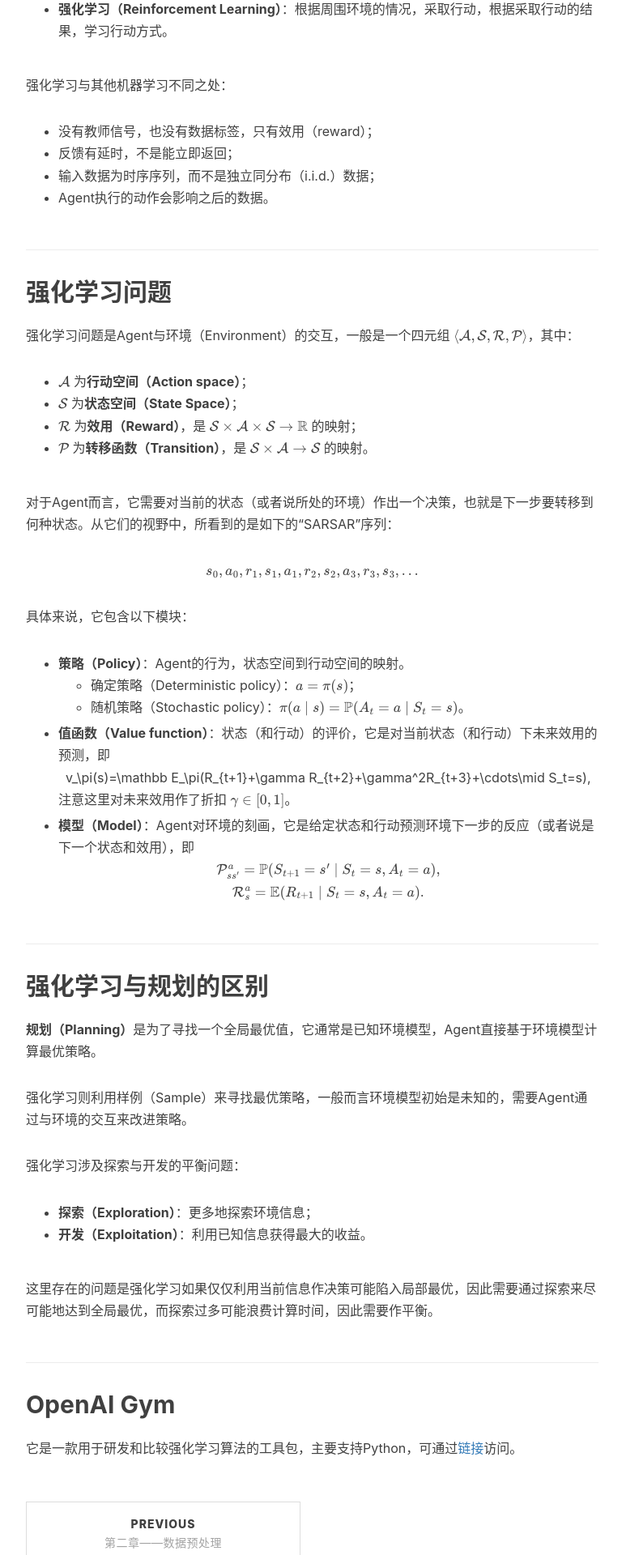
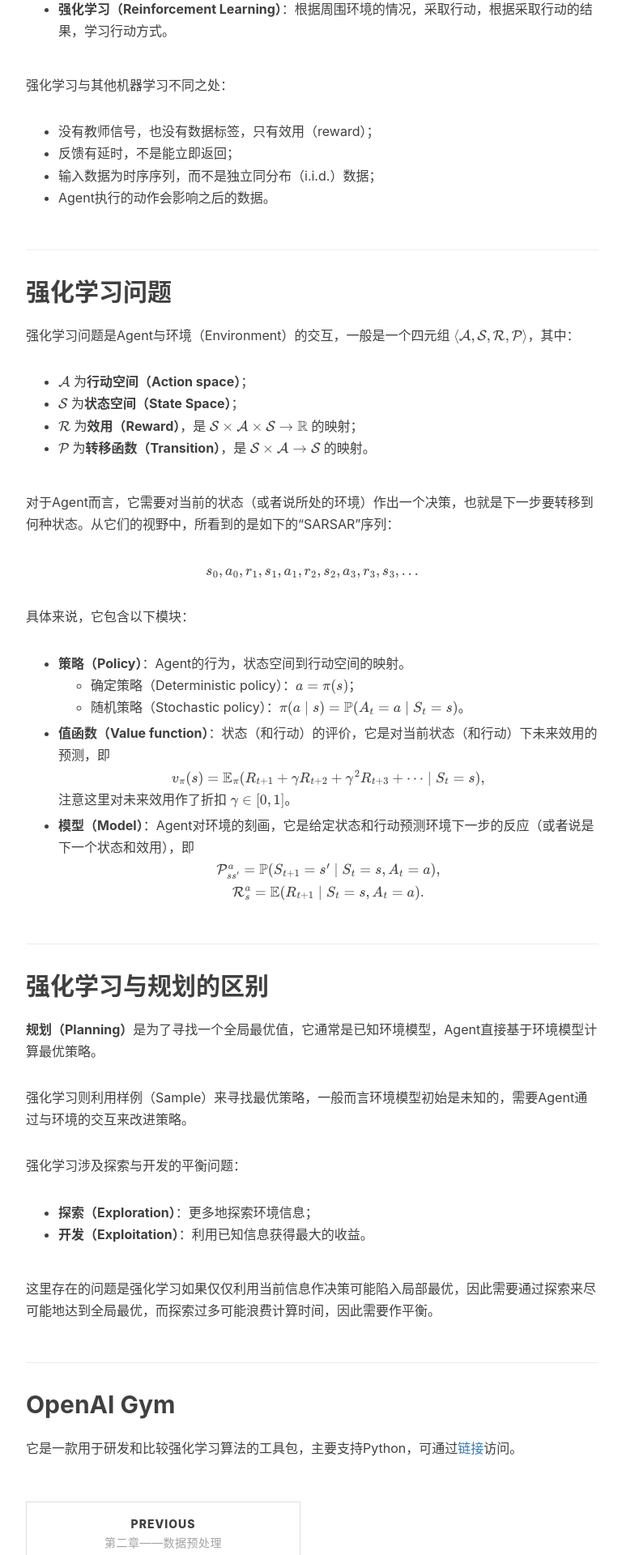
Before and after one commit to kausiujik/kausiujik.github.io, a Jekyll site: the page built from _posts/2022-09-13-RL_Lec1.md, in a window 1280 px wide. Shown: the part 671-2591 px from the top of the page at 81% size, without its empty margins (233-1001 px from the left). Built offline with Jekyll 4.4.1, drawn with Linux system fonts in a browser that asks for light colours; nearby versions of some CDN libraries; formulas are drawn with MathJax 3; comment, search, counter and statistics services are not loaded.

Commit message:
Update 2022-09-13-RL_Lec1.md

```diff
--- a/_posts/2022-09-13-RL_Lec1.md
+++ b/_posts/2022-09-13-RL_Lec1.md
@@ -45,7 +45,7 @@ $s_0,a_0,r_1,s_1,a_1,r_2,s_2,a_3,r_3,s_3,\dots$
     - 随机策略（Stochastic policy）：$\pi(a\mid s)=\mathbb P(A_t=a\mid S_t=s)$。
 - **值函数（Value function）**：状态（和行动）的评价，它是对当前状态（和行动）下未来效用的预测，即
     <center>
-    v_\pi(s)=\mathbb E_\pi(R_{t+1}+\gamma R_{t+2}+\gamma^2R_{t+3}+\cdots\mid S_t=s),
+    $v_\pi(s)=\mathbb E_\pi(R_{t+1}+\gamma R_{t+2}+\gamma^2R_{t+3}+\cdots\mid S_t=s),$
     </center>
     注意这里对未来效用作了折扣 $\gamma\in[0,1]$。
 - **模型（Model）**：Agent对环境的刻画，它是给定状态和行动预测环境下一步的反应（或者说是下一个状态和效用），即
```
